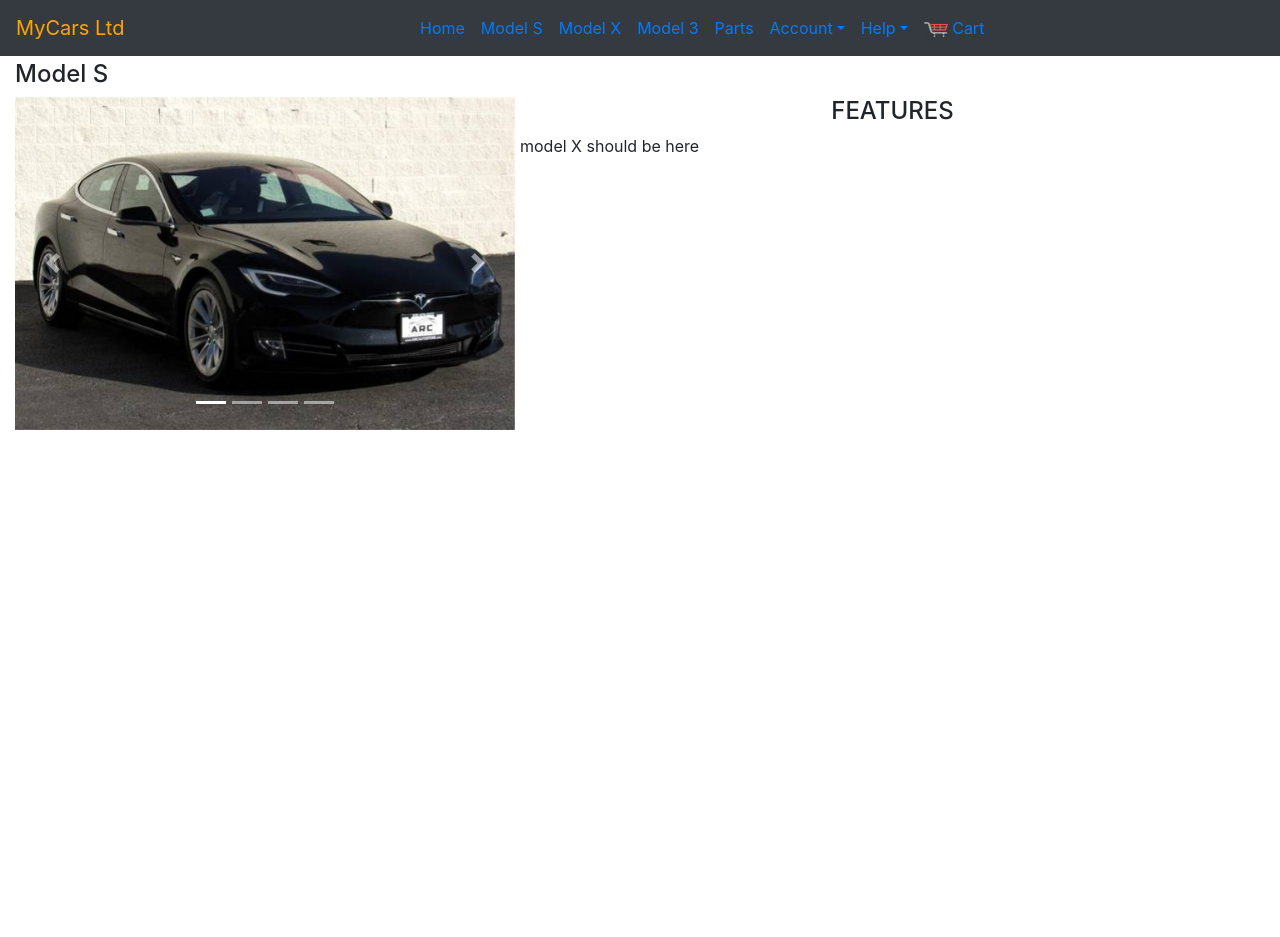
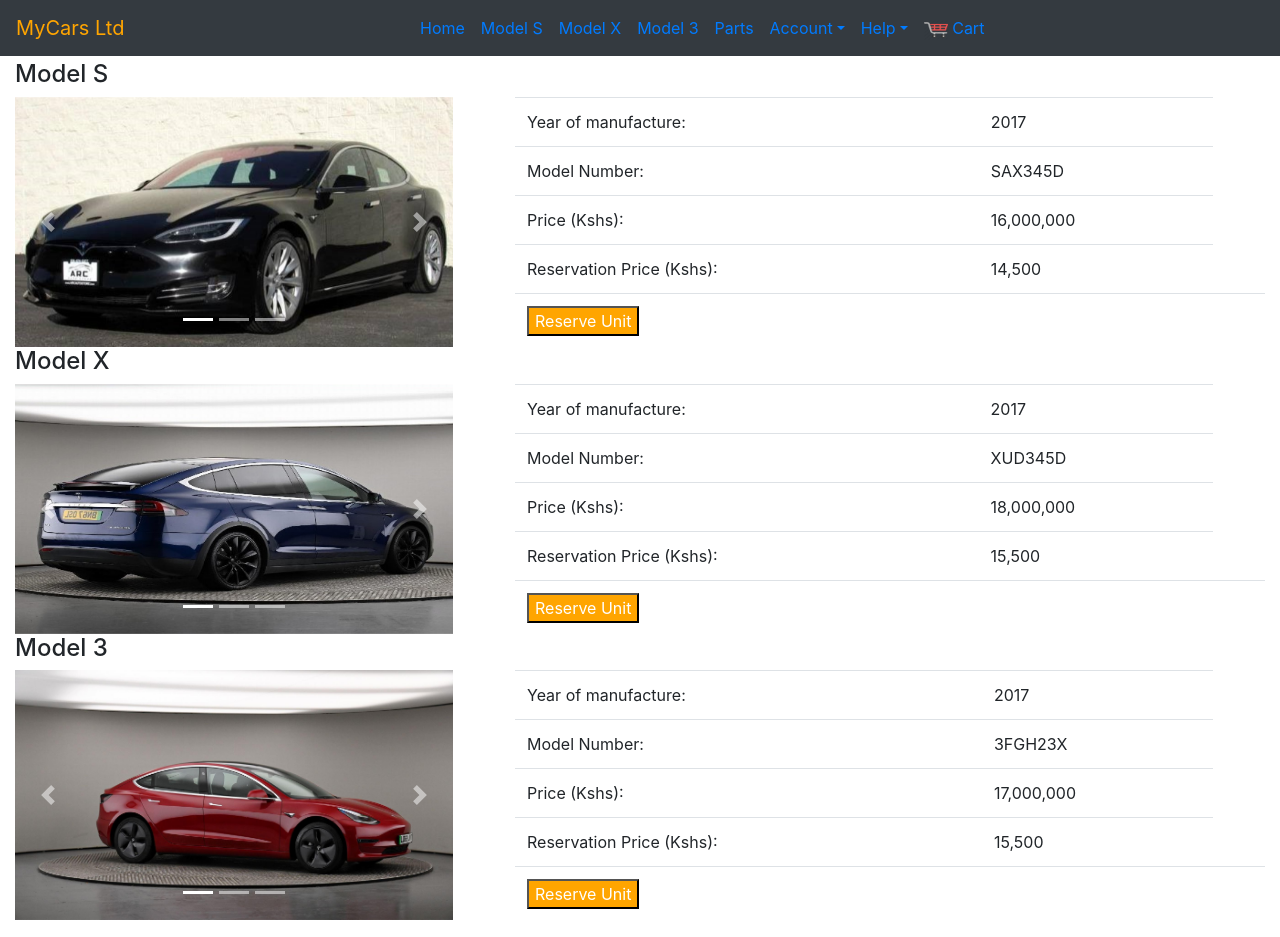
Before and after one commit to Stephen-Kamau/mycarsltd, a PHP site: page /catalog.html in a window 1280 px wide. Before the commit the page ends 430 px from the top, so only its background shows below. Run offline with PHP 8.4, Linux system fonts and the light colour scheme.

Commit message:
added features of the car in the catalog + a button to place order

```diff
--- a/catalog.css
+++ b/catalog.css
@@ -2,18 +2,14 @@
     box-sizing: border-box;
 }
 img{
-    max-width: 100%;
+    width: 100%;
+    /* max-width: 100%; */
+    height: 250px;
     max-height: auto;
 }
 #cart{
     width: 24px;
     height: 20px;
-}
-p{
-    font-family: cursive;
-    color: orange;
-    font-size: 13px;
-    font-style: oblique;
 }
 h6{
     color: orange;
@@ -29,3 +25,6 @@
 button:hover{
     background-color: black;
 }
+.catalog_sliders{
+    width: 35%;
+}
--- a/catalog.html
+++ b/catalog.html
@@ -28,19 +28,19 @@
 				</li>
 				<!-- link for 'model S' -->
 				<li class="nav-item">
-                  	<a class="nav-link" href="">Model S</a>
+					<a class="nav-link" href="#modelS">Model S</a>
 				</li>
 				<!-- link for 'model X' -->
 				<li class="nav-item">
-                	<a class="nav-link" href="">Model X </a>
+					<a class="nav-link" href="#modelX">Model X </a>
 				</li>
 				<!-- link for 'model 3' -->
 				<li class="nav-item">
-               		<a class="nav-link" href="">Model 3</a>
+					<a class="nav-link" href="#model3">Model 3</a>
 				</li>
 				<!-- link for 'parts' -->
 				<li class="nav-item">
-              		<a class="nav-link" href="">Parts</a>
+					<a class="nav-link" href="parts.html">Parts</a>
 				</li>
 				<!-- Link for 'Account' that has a dropdown to choose from -->
 				<li class="nav-item dropdown">
@@ -68,34 +68,48 @@
 		</div>
 	</nav>
 	<!-- container of products -->
-	<div class="container-fluid" style="padding-top: 60px;">
-
-		<!-- div for model  S-->
-		<div>
-			<h4>Model S</h4>
-				<div id="demo" class="carousel slide" data-ride="carousel" style="float: left;margin-right: 5px; width: 40%;">
+	<div class="container-fluid" style="padding-top: 60px;width: 100%;">
+		<!-- model S -->
+		<div id="modelS"><h4>Model S</h4></div>
+		<div style="float: right; width: 60%;">
+			<!-- <center><h5><b>FEATURES</b></h5></center> -->
+			<table class="table">
+				<tr>
+					<td>Year of manufacture: </td><td>2017</td>
+				</tr>
+				<tr>
+					<td>Model Number: </td><td>SAX345D</td>
+				</tr>
+				<tr>
+					<td>Price (Kshs): </td><td><span>16,000,000</span></td>
+				</tr>
+				<tr>
+					<td>Reservation Price (Kshs): </td><td><span>14,500</span></td>
+				</tr>
+				<tr>
+					<center><td colspan="2"><button>Reserve Unit</button></td><td></td></center>
+				</tr>
+			</table>
+		</div>
+		<div id="demo" class="carousel slide catalog_sliders" data-ride="carousel">
 
 			<!-- Indicators -->
 			<ul class="carousel-indicators">
 				<li data-target="#demo" data-slide-to="0" class="active"></li>
 				<li data-target="#demo" data-slide-to="1"></li>
 				<li data-target="#demo" data-slide-to="2"></li>
-					  <li data-target="#demo" data-slide-to="3"></li>
 			</ul>
 
 			<!-- The slideshow -->
 			<div class="carousel-inner">
 				<div class="carousel-item active">
-						<img src="teslas/modelS/image2.jpg" alt="Los Angeles">
+					<img src="teslas/modelS/image1 (2).jpg" alt="model s">
 				</div>
 				<div class="carousel-item">
-						<img src="teslas/modelS/image3.jpg" alt="Chicago">
+					<img src="teslas/modelS/image2.jpg" alt="model s">
 				</div>
 				<div class="carousel-item">
-						<img src="teslas/modelS/image5.jpg" alt="New York">
-					  </div>
-					  <div class="carousel-item">
-						<img src="teslas/modelS/image6.jpg" alt="New York">
+					<img src="teslas/modelS/image3.jpg" alt="model s">
 				</div>
 			</div>
 
@@ -107,12 +121,109 @@
 				<span class="carousel-control-next-icon"></span>
 			</a>
 		</div>
-			<div >
-				<h4 style="text-align: center;">FEATURES</h4>
+		<!-- model X -->
+		<div id="modelX"><h4>Model X</h4></div>
+		<div style="float: right; width: 60%;">
+			<!-- <center><h5><b>FEATURES</b></h5></center> -->
+			<table class="table">
+				<tr>
+					<td>Year of manufacture: </td><td>2017</td>
+				</tr>
+				<tr>
+					<td>Model Number: </td><td>XUD345D</td>
+				</tr>
+				<tr>
+					<td>Price (Kshs): </td><td><span>18,000,000</span></td>
+				</tr>
+				<tr>
+					<td>Reservation Price (Kshs): </td><td><span>15,500</span></td>
+				</tr>
+				<tr>
+					<center><td colspan="2"><button>Reserve Unit</button></td><td></td></center>
+				</tr>
+			</table>
+		</div>
+		<div id="demoX" class="carousel slide catalog_sliders" data-ride="carousel">
+
+			<!-- Indicators -->
+			<ul class="carousel-indicators">
+				<li data-target="#demo" data-slide-to="0" class="active"></li>
+				<li data-target="#demo" data-slide-to="1"></li>
+				<li data-target="#demo" data-slide-to="2"></li>
+			</ul>
+
+			<!-- The slideshow -->
+			<div class="carousel-inner">
+				<div class="carousel-item active">
+					<img src="teslas/modelX/image2 (2).jpg" alt="model x">
+				</div>
+				<div class="carousel-item">
+					<img src="teslas/modelX/image3 (2).jpg" alt="model x">
+				</div>
+				<div class="carousel-item">
+					<img src="teslas/modelX/image4 (2).jpg" alt="model x">
 				</div>
 			</div>
-		<div >
-			model X should be here
+
+			<!-- Left and right controls -->
+			<a class="carousel-control-prev" href="#demoX" data-slide="prev">
+				<span class="carousel-control-prev-icon"></span>
+			</a>
+			<a class="carousel-control-next" href="#demoX" data-slide="next">
+				<span class="carousel-control-next-icon"></span>
+			</a>
+		</div>
+		<!-- model 3 -->
+		<div id="model3"><h4>Model 3</h4></div>
+		<div style="float: right; width: 60%;">
+			<!-- <center><h5><b>FEATURES</b></h5></center> -->
+			<table class="table">
+				<tr>
+					<td>Year of manufacture: </td><td>2017</td>
+				</tr>
+				<tr>
+					<td>Model Number: </td><td>3FGH23X</td>
+				</tr>
+				<tr>
+					<td>Price (Kshs): </td><td><span>17,000,000</span></td>
+				</tr>
+				<tr>
+					<td>Reservation Price (Kshs): </td><td><span>15,500</span></td>
+				</tr>
+				<tr>
+					<center><td colspan="2"><button>Reserve Unit</button></td><td></td></center>
+				</tr>
+			</table>
+		</div>
+		<div id="demo3" class="carousel slide catalog_sliders" data-ride="carousel">
+
+			<!-- Indicators -->
+			<ul class="carousel-indicators">
+				<li data-target="#demo" data-slide-to="0" class="active"></li>
+				<li data-target="#demo" data-slide-to="1"></li>
+				<li data-target="#demo" data-slide-to="2"></li>
+			</ul>
+
+			<!-- The slideshow -->
+			<div class="carousel-inner">
+				<div class="carousel-item active">
+					<img src="teslas/model3/image1.jpg" alt="model x">
+				</div>
+				<div class="carousel-item">
+					<img src="teslas/model3/image2.jpg" alt="model x">
+				</div>
+				<div class="carousel-item">
+					<img src="teslas/model3/image3.jpg" alt="model x">
+				</div>
+			</div>
+
+			<!-- Left and right controls -->
+			<a class="carousel-control-prev" href="#demo3" data-slide="prev">
+				<span class="carousel-control-prev-icon"></span>
+			</a>
+			<a class="carousel-control-next" href="#demo3" data-slide="next">
+				<span class="carousel-control-next-icon"></span>
+			</a>
 		</div>
 	</div>
 </body>
```
Lines whose indentation alone changed are shown as unchanged.
